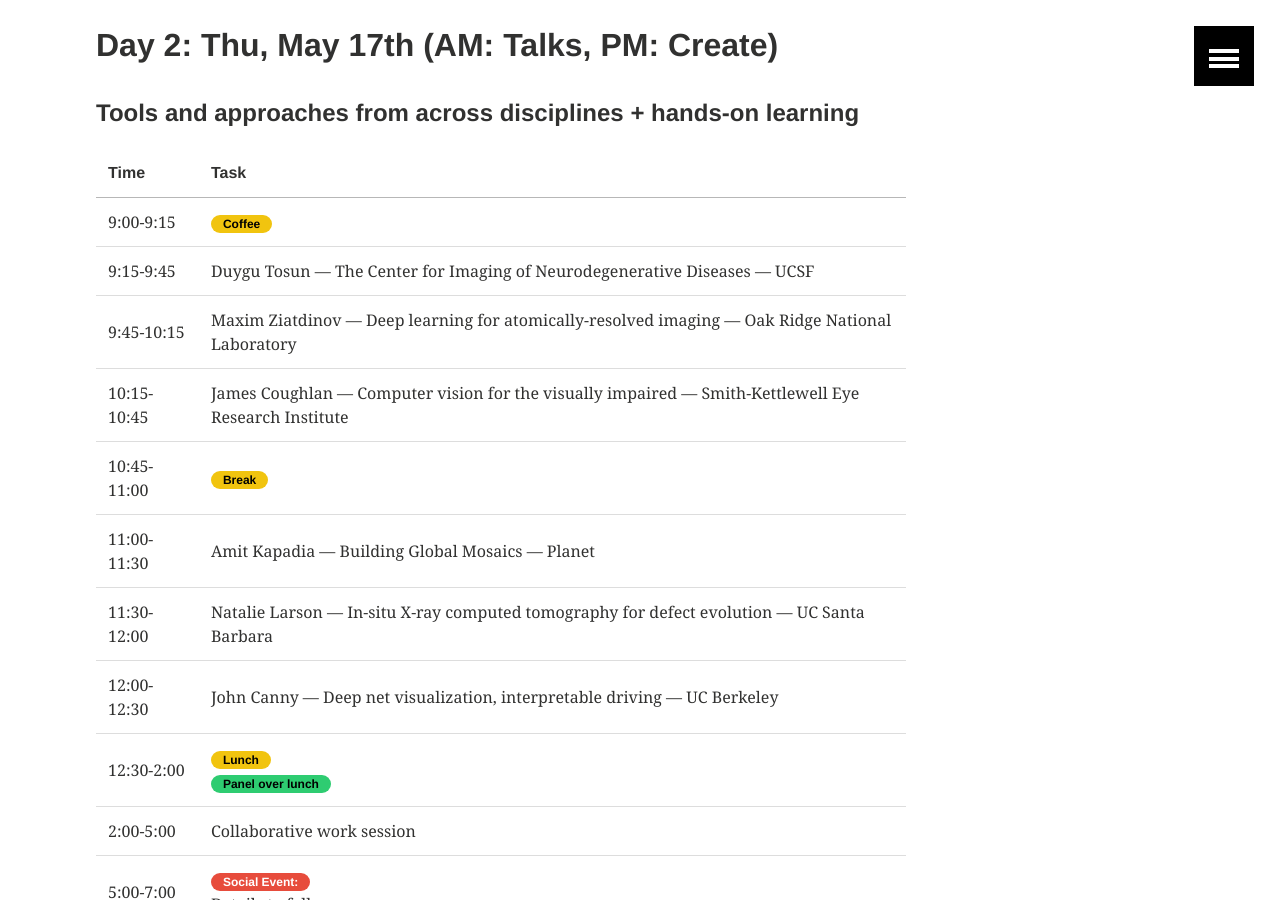
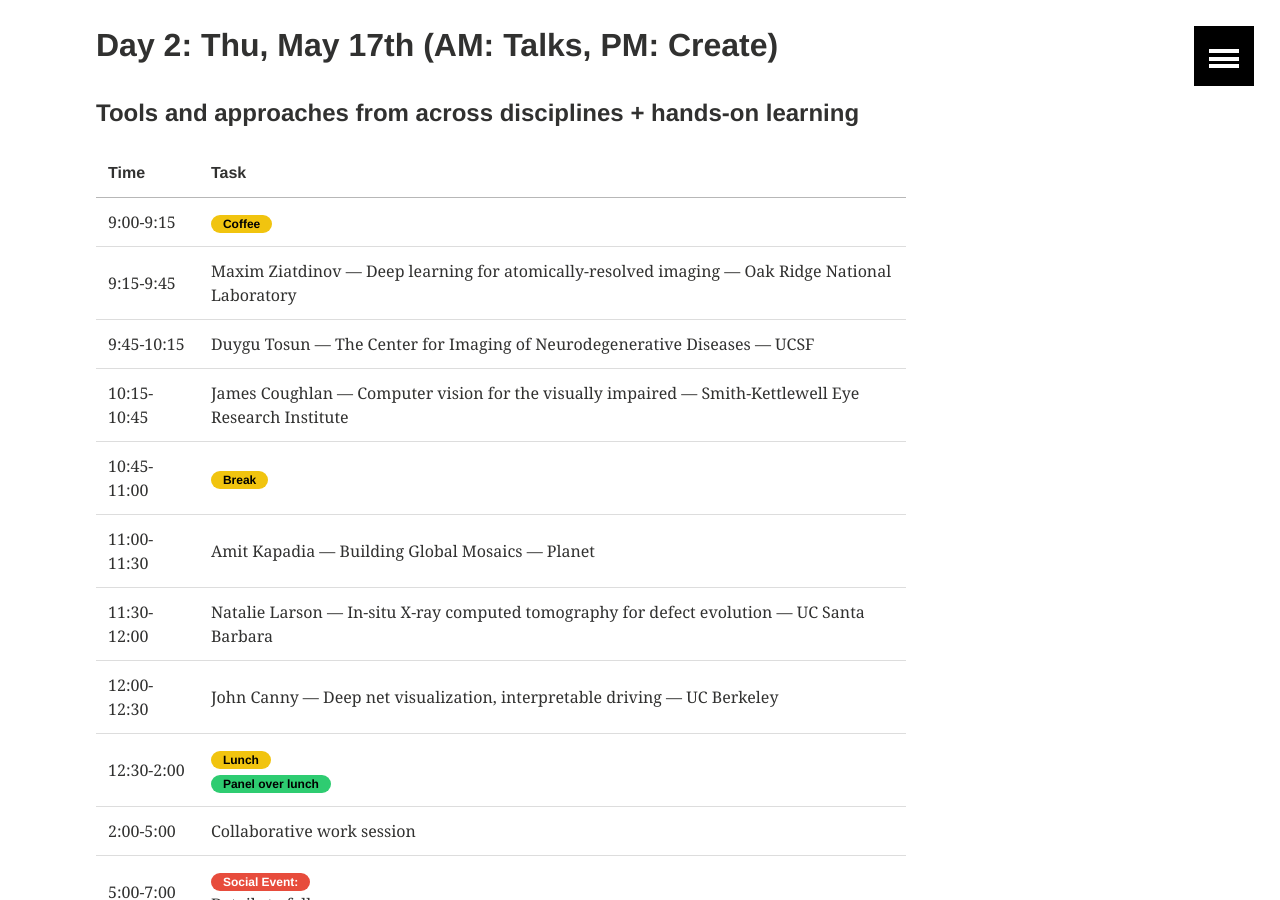
Before and after one commit to imagexd/imagexd.github.io, a Jekyll site: the page built from programs/imagexd2018.md, in a window 1280 px wide and 900 px high, scrolled down 1182 px. Built offline with Jekyll 4.4.1, drawn with Linux system fonts in a browser that asks for light colours.

Commit message:
changing the schedule back to accomedate the speaker

```diff
--- a/programs/imagexd2018.md
+++ b/programs/imagexd2018.md
@@ -45,8 +45,8 @@ image:
 |:------------|:--------|
 | 9:00-9:15   | <span class="badge warning">Coffee</span>  |
 |----
-| 9:15-9:45   | Duygu Tosun --- The Center for Imaging of Neurodegenerative Diseases  --- UCSF |
-| 9:45-10:15  | Maxim Ziatdinov --- Deep learning for atomically-resolved imaging --- Oak Ridge National Laboratory |
+| 9:15-9:45   | Maxim Ziatdinov --- Deep learning for atomically-resolved imaging --- Oak Ridge National Laboratory |
+| 9:45-10:15  | Duygu Tosun --- The Center for Imaging of Neurodegenerative Diseases  --- UCSF |
 | 10:15-10:45 | James Coughlan --- Computer vision for the visually impaired --- Smith-Kettlewell Eye Research Institute |
 |----
 | 10:45-11:00 | <span class="badge warning">Break</span>   |
```
